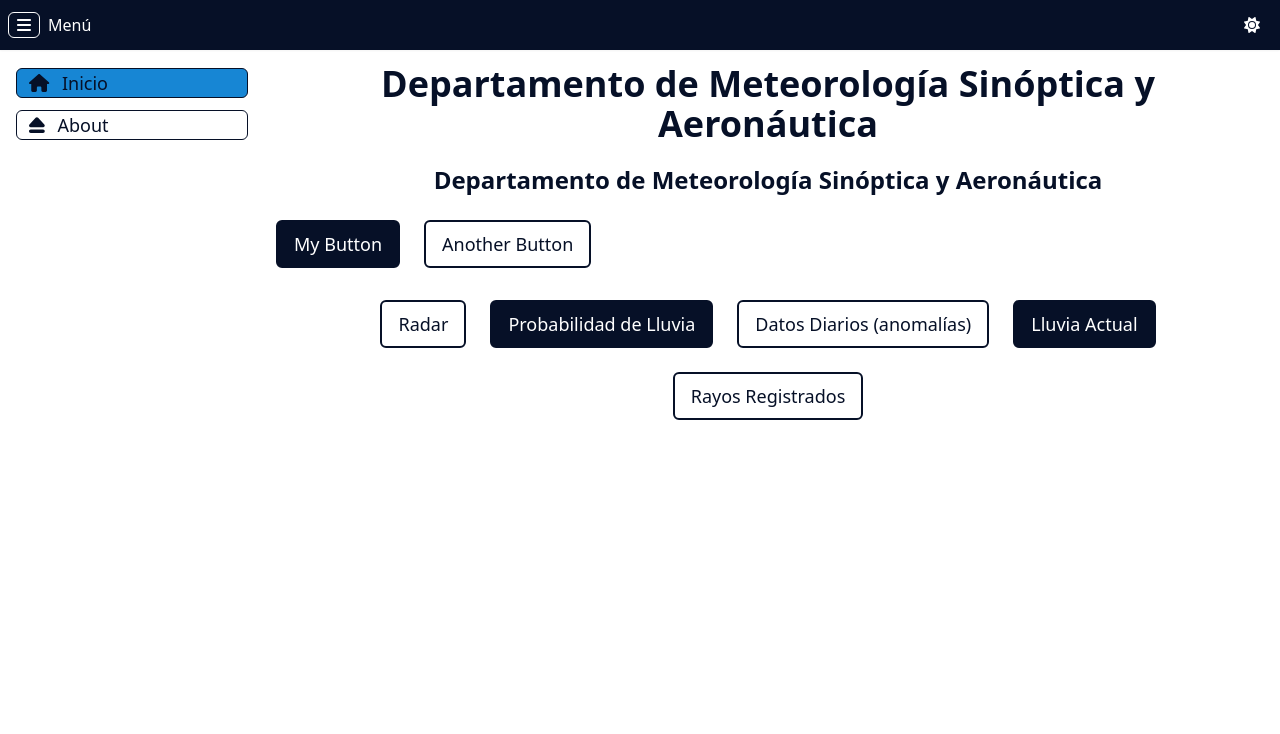
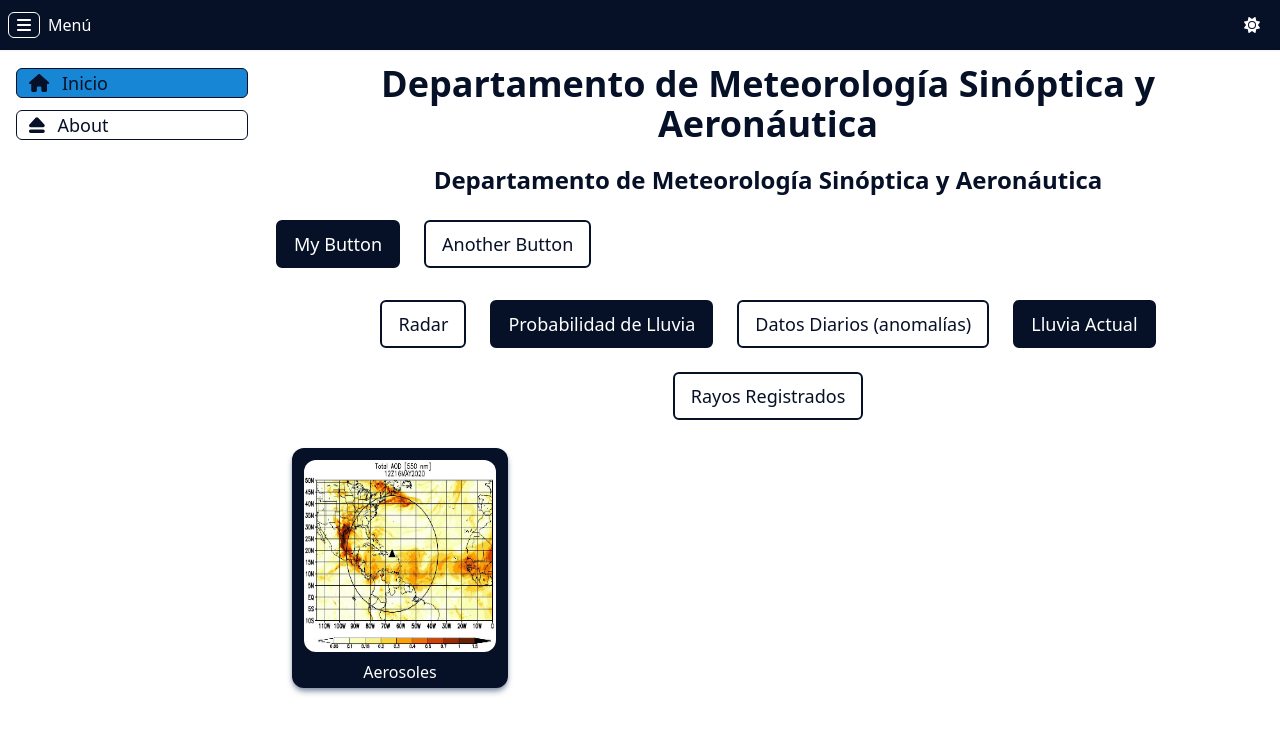
Before and after one commit to imn-climatologias-aeropuertos/meteo-page, a Vue app: page /#/ in a window 1280 px wide. Shown: the top 734 px of the page. Built offline with nearby package versions, Linux system fonts and the light colour scheme.

Commit message:
feat: add Card component

```diff
--- /dev/null
+++ b/src/components/Card.vue
@@ -0,0 +1,37 @@
+<template>
+  <div class="container">
+    <figure>
+      <a href="#" target="_blank">
+        <img
+          src="../static/home/img/aerosoles-pronos.jpg"
+          alt="texto del alt"
+        />
+        <div class="py-2 px-6 text-center">
+          <figcaption class="font-medium">
+            <div>Aerosoles</div>
+          </figcaption>
+        </div>
+      </a>
+    </figure>
+  </div>
+</template>
+
+<style lang="postcss" scoped>
+.container {
+  @apply flex w-60 h-60 justify-center m-4 transform-gpu;
+  @apply hover:transition hover:ease-in-out;
+  @apply hover:-translate-y-2 hover:duration-200;
+}
+
+figure {
+  @apply text-white dark:text-blue;
+  @apply bg-blue dark:bg-white rounded-xl;
+  @apply shadow-md shadow-gray p-3;
+  @apply hover:bg-lightblue hover:text-blue;
+}
+
+img {
+  @apply w-48 h-48 rounded-xl mx-auto;
+  @apply dark:border-2 dark:border-blue;
+}
+</style>
--- a/src/views/Home.vue
+++ b/src/views/Home.vue
@@ -3,6 +3,7 @@ import Title from "../components/Title.vue";
 import Subtitle from "../components/Subtitle.vue";
 import Button from "../components/Button.vue";
 import ButtonList from "../components/ButtonList.vue";
+import Card from "../components/Card.vue";
 
 import infraButtons from "../static/home/infraButtons.json";
 </script>
@@ -14,5 +15,6 @@ import infraButtons from "../static/home/infraButtons.json";
     <Button :is-light="false" link="#">My Button</Button>
     <Button :is-light="true" link="#">Another Button</Button>
     <ButtonList :buttons="infraButtons" />
+    <Card></Card>
   </div>
 </template>
```
Also changed, not shown: src/static/home/img/aerosoles-pronos.jpg (added), src/static/home/img/aerosoles-pronos.webp (added).
